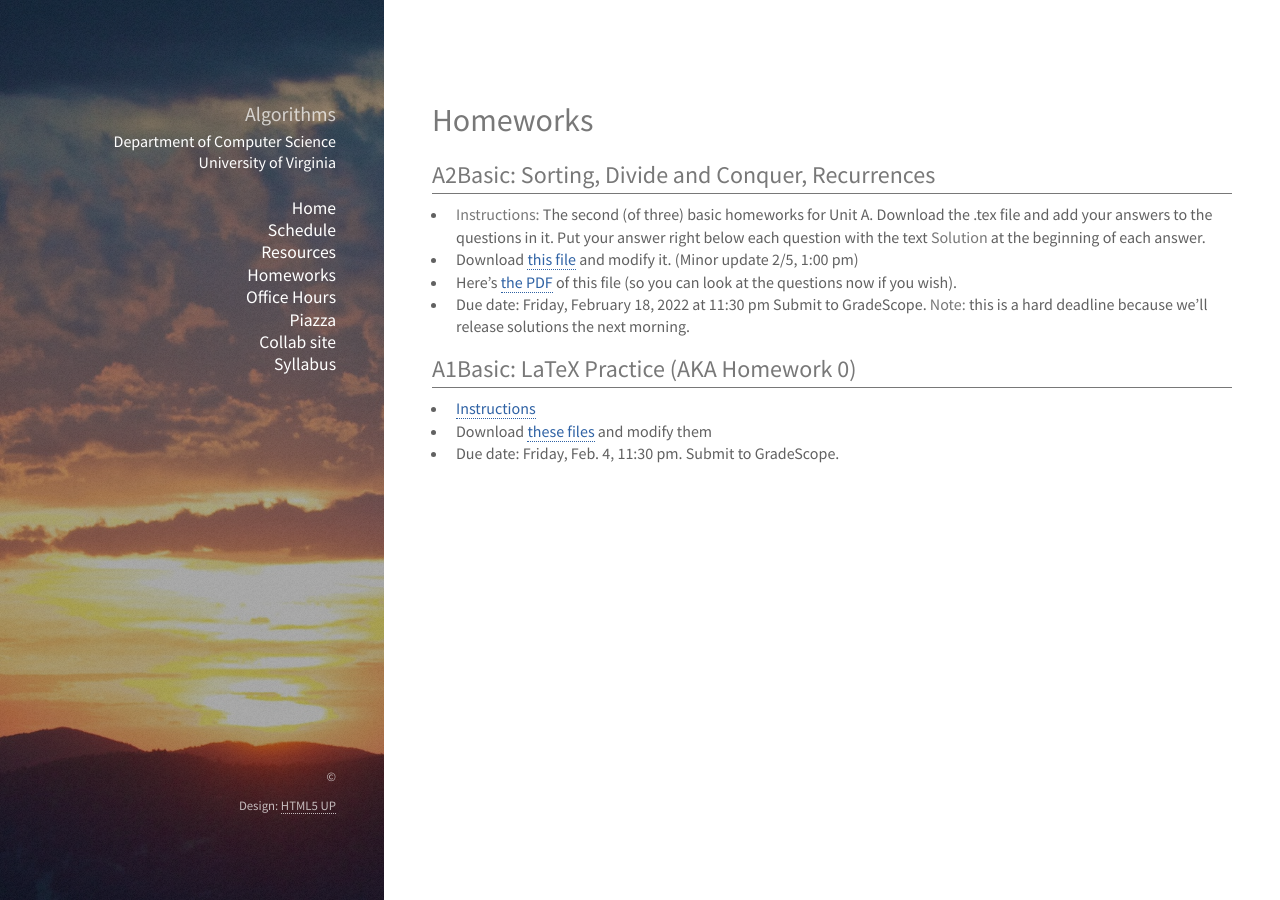
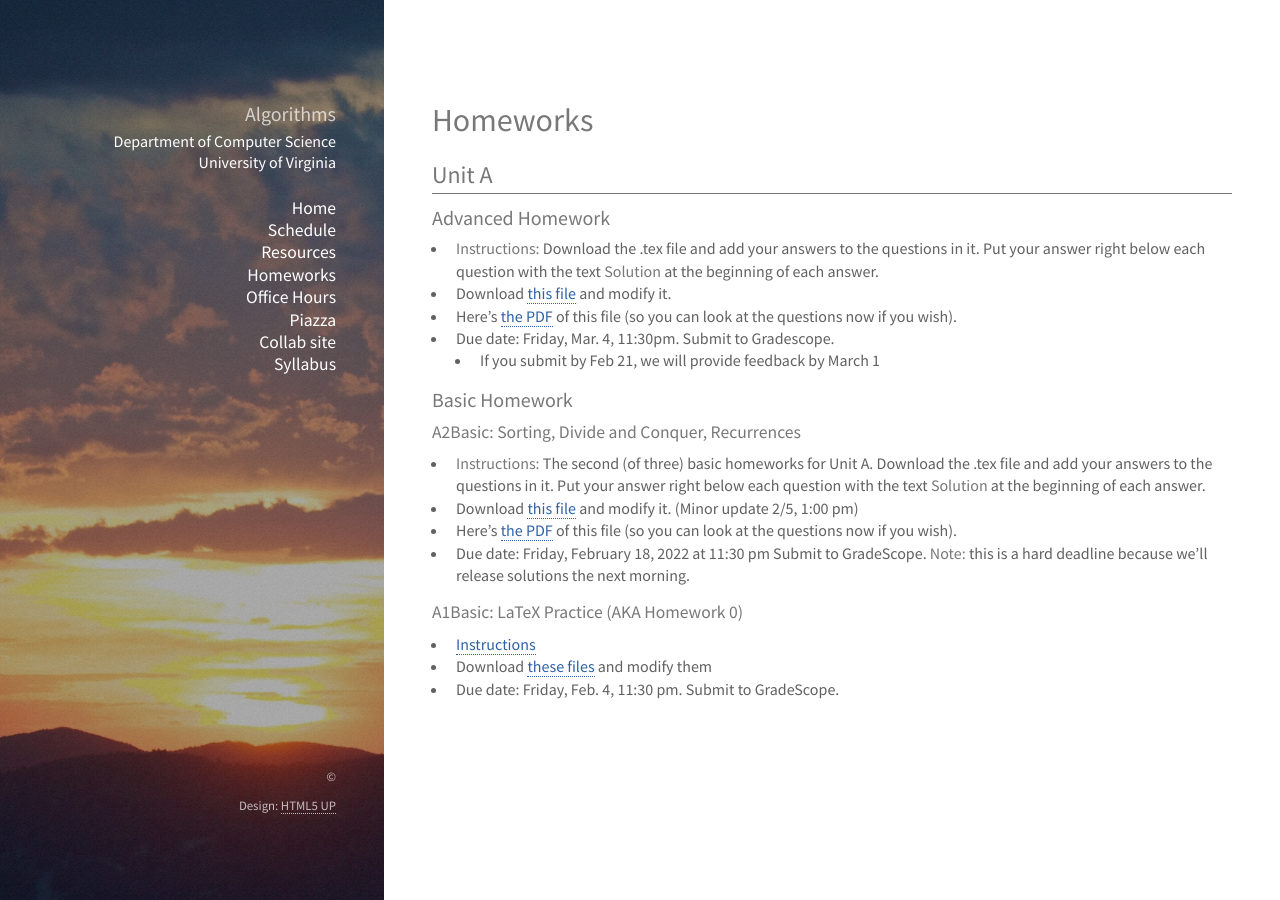
Before and after one commit to uva-cs/cs4102-s22, a Jekyll site: the page built from homework/index.md, in a window 1280 px wide. Built offline with Jekyll 4.4.1, drawn with Linux system fonts in a browser that asks for light colours; nearby versions of some CDN libraries; library files that are not in the unit come from our copies.

Commit message:
Added advanced a

```diff
--- a/homework/index.md
+++ b/homework/index.md
@@ -5,14 +5,26 @@ title: Schedule - CS4102 Algorithms - Spring 2022
 
 # Homeworks
 
-## A2Basic: Sorting, Divide and Conquer, Recurrences
+## Unit A
+
+### Advanced Homework
+
+* **Instructions:** Download the .tex file and add your answers to the questions in it. Put your answer right below each question with the text **Solution** at the beginning of each answer.
+* Download [this file](../unita/advanced/cs4102_a-advanced.tex) and modify it.
+* Here's [the PDF](../unita/advanced/cs4102_a-advanced.pdf) of this file (so you can look at the questions now if you wish).
+* Due date: Friday, Mar. 4, 11:30pm.  Submit to Gradescope.
+     * If you submit by Feb 21, we will provide feedback by March 1
+
+### Basic Homework
+
+#### A2Basic: Sorting, Divide and Conquer, Recurrences
 
 * **Instructions:** The second (of three) basic homeworks for Unit A. Download the .tex file and add your answers to the questions in it. Put your answer right below each question with the text **Solution** at the beginning of each answer.
 * Download [this file](../unita/basic/latex/cs4102_a-basic2.tex) and modify it. (Minor update 2/5, 1:00 pm)
 * Here's [the PDF](../unita/basic/latex/cs4102_a-basic2.pdf) of this file (so you can look at the questions now if you wish).
 * Due date: Friday, February 18, 2022 at 11:30 pm  Submit to GradeScope. **Note:** this is a hard deadline because we'll release solutions the next morning.
 
-## A1Basic: LaTeX Practice (AKA Homework 0)
+#### A1Basic: LaTeX Practice (AKA Homework 0)
 
 * [Instructions](../unita/basic/latex/cs4102_A1basic.pdf)
 * Download [these files](../unita/basic/latex/cs4102_A1basic.zip) and modify them
```
Also changed, not shown: 2 other files.
